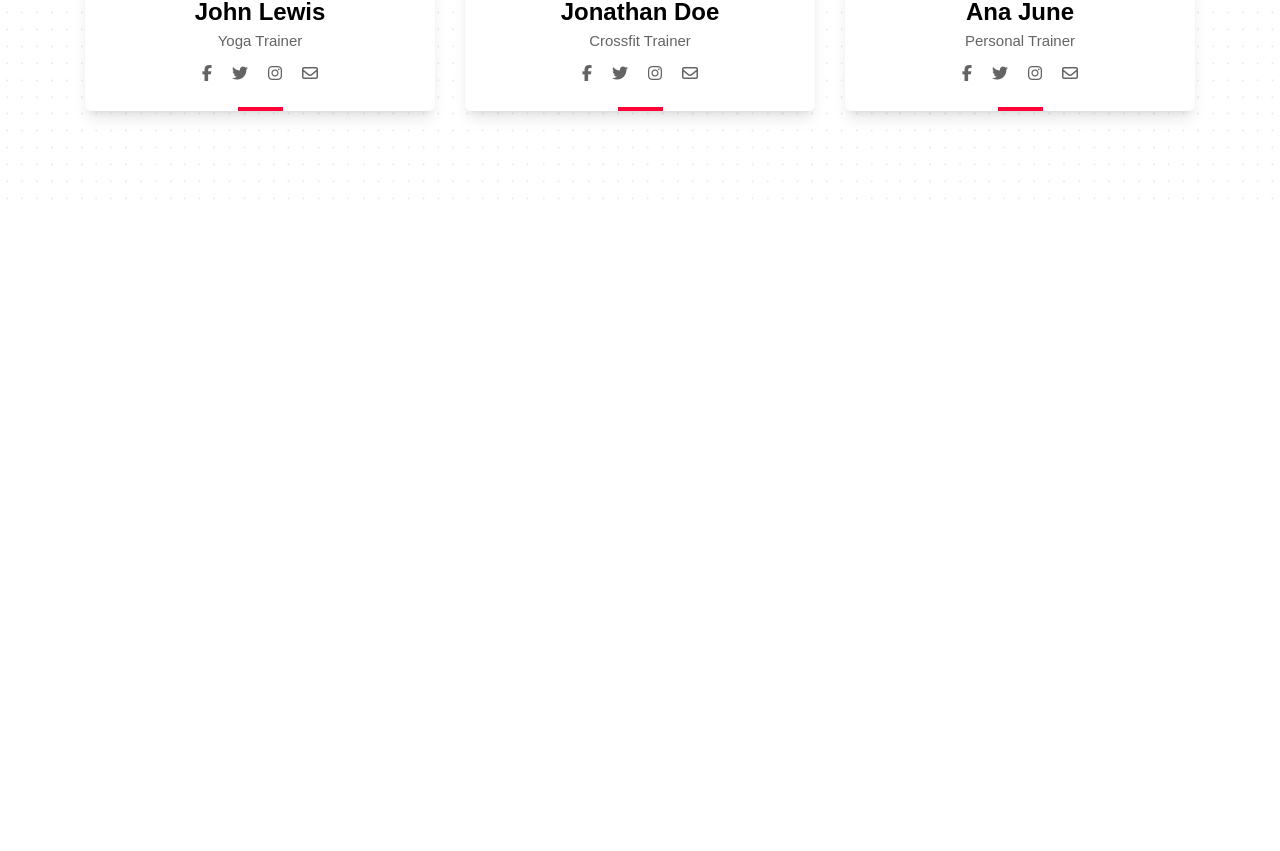
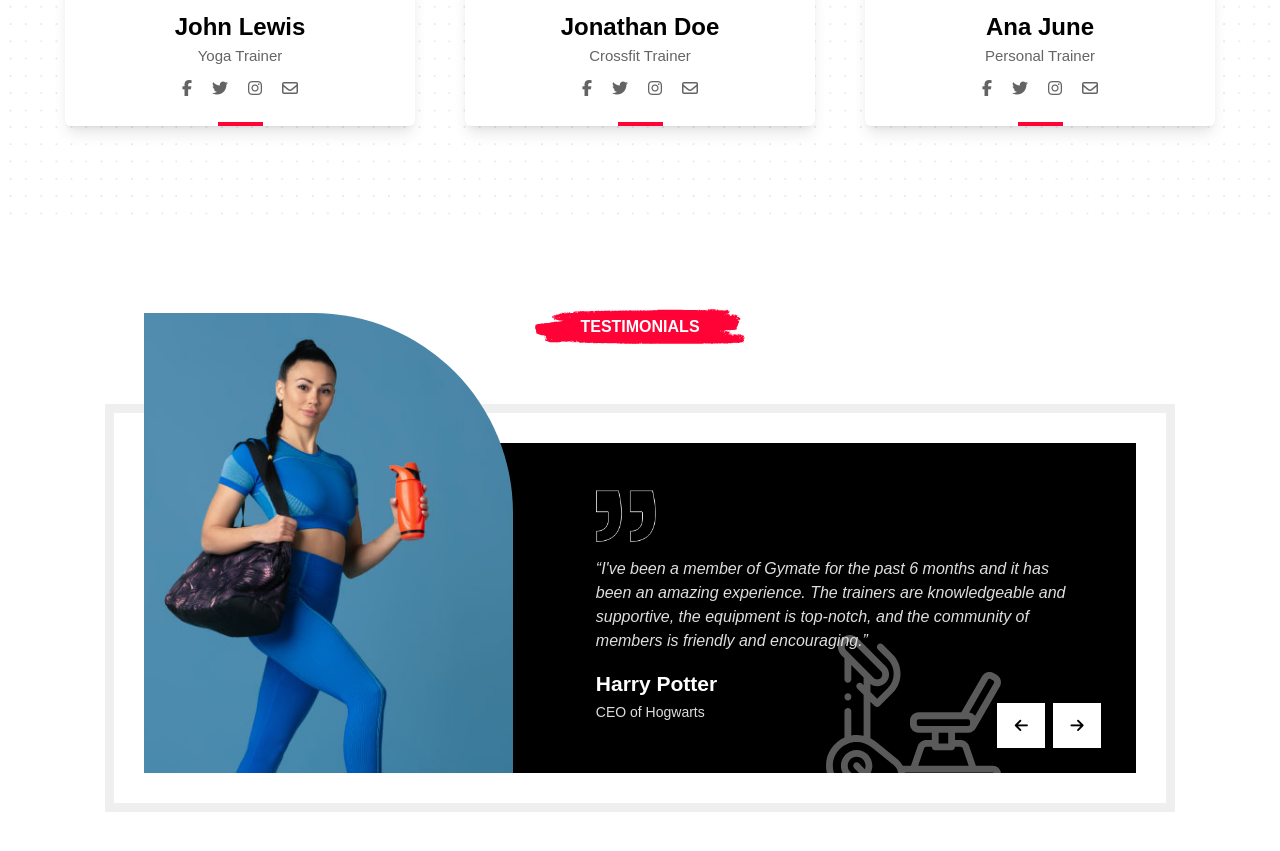
Before and after one commit to MazenMili/gym-website, a React (Create React App) app: page / in a window 1280 px wide. Shown: the part 4718-5569 px from the top of the page. Before the commit the page ends 4918 px from the top, so only its background shows below. Built offline with nearby package versions, Linux system fonts and the light colour scheme.

Commit message:
created testimonials section

```diff
--- a/src/App.js
+++ b/src/App.js
@@ -3,6 +3,7 @@ import ChooseUs from "./components/ChooseUs/ChooseUs";
 import Featured from "./components/Featured/Featured";
 import Hero from "./components/Hero/Hero";
 import Navbar from "./components/Nav/Navbar";
+import Testimonials from "./components/Testimonials/Testimonials";
 import Trainers from "./components/Trainers/Trainers";
 
 function App() {
@@ -14,6 +15,7 @@ function App() {
       <Featured />
       <ChooseUs />
       <Trainers />
+      <Testimonials />
     </>
   );
 }
--- a/src/components/ChooseUs/ChooseUs.jsx
+++ b/src/components/ChooseUs/ChooseUs.jsx
@@ -29,7 +29,7 @@ function ChooseUs() {
             <img
               src={TitleRed}
               alt="text_bg"
-              className="w-[37%] absolute -top-[6px] -left-14 "
+              className="w-[22rem] absolute -top-[6px] -left-14 "
             />
             <h2 className=" text-[3.6rem] text-white font-bold leading-[1.2] max-w-3xl">
               We Can Give A Shape Of Your Body Here!
--- a/src/components/Featured/Featured.jsx
+++ b/src/components/Featured/Featured.jsx
@@ -14,7 +14,7 @@ function Featured() {
             <img
               src={TitleRed}
               alt="text_bg"
-              className="w-[20%] absolute -top-[10px]"
+              className="w-[24rem] absolute -top-[10px]"
             />
             <h2 className="text-[3.6rem] text-black font-bold my-10">
               We Are Offering Best Flexible Classes
--- /dev/null
+++ b/src/components/Testimonials/Testimonials.jsx
@@ -0,0 +1,82 @@
+import TestimonialImg from "../../images/testimonials/testimonial-new.jpg";
+import Quotes from "../../images/testimonials/quotes.png";
+import BoxShape from "../../images/testimonials/testimonial-shape.svg";
+import TitleBg from "../../images/pricing/titlebg.svg";
+
+function Testimonials() {
+  return (
+    <>
+      {/* testimonials div */}
+      <section className="my-[10rem] w-[107rem] mx-auto">
+        <div className="container pagepadding">
+          {/* title */}
+          <div className="text-center relative">
+            <p className="text-white relative z-10 text-[16px] uppercase font-bold -mb-[10.5rem]">
+              Testimonials
+            </p>
+            <img
+              alt="title_img"
+              src={TitleBg}
+              className="w-[21rem] absolute -top-[6px] left-[43rem]"
+            />
+          </div>
+
+          {/* testimonials wrapper */}
+          <div className="border-[#efefef] mt-[17rem] bg-white border-solid border-[9px] p-[30px]">
+            <div className="bg-black overflow-x-clip w-full h-[33rem] relative">
+              {/* img */}
+              <img
+                alt="girl_img"
+                src={TestimonialImg}
+                className="absolute bottom-0 -left-10 z-20 h-[46rem] rounded-tr-[200px]"
+              />
+
+              {/* all text-boxes */}
+              <div className="flex">
+                {/* text box */}
+                <div className="absolute flex flex-col bg-black  top-0 right-0 w-[60%] h-full py-[47px] px-[55px]">
+                  <img alt="quote_img" src={Quotes} className="w-[6rem]" />
+                  <p className=" text-[16px] italic text-[#dedede] my-6 z-10">
+                    “I've been a member of Gymate for the past 6 months and it
+                    has been an amazing experience. The trainers are
+                    knowledgeable and supportive, the equipment is top-notch,
+                    and the community of members is friendly and encouraging.”
+                  </p>
+                  <h3 className="text-white text-[21px] mb-1 font-bold">
+                    Harry Potter
+                  </h3>
+                  <p className="text-[14px] font-medium text-[#dedede]">
+                    CEO of Hogwarts
+                  </p>
+                  <img
+                    alt="box_img"
+                    src={BoxShape}
+                    className="w-[17.5rem] absolute bottom-0 right-[13.5rem] invert opacity-40"
+                  />
+                </div>
+              </div>
+
+              {/* buttons */}
+              <div className="flex gap-3 absolute bottom-[25px] right-[35px]">
+                <button
+                  style={{ transition: "all 0.2s" }}
+                  className="py-5 px-7 bg-white text-black text-2xl hover:bg-[#FF0336] hover:text-white"
+                >
+                  <i class="fa-solid fa-arrow-left"></i>
+                </button>
+                <button
+                  style={{ transition: "all 0.2s" }}
+                  className="py-5 px-7 bg-white text-black text-2xl hover:bg-[#FF0336] hover:text-white"
+                >
+                  <i class="fa-solid fa-arrow-right"></i>
+                </button>
+              </div>
+            </div>
+          </div>
+        </div>
+      </section>
+    </>
+  );
+}
+
+export default Testimonials;
--- a/src/components/Trainers/TrainerBox.jsx
+++ b/src/components/Trainers/TrainerBox.jsx
@@ -25,7 +25,7 @@ function TrainerBox() {
   return (
     <>
       <div
-        className="flex justify-center gap-[3rem]"
+        className="flex justify-center gap-[5rem]"
         style={{ margin: "0 auto" }}
       >
         {trainers.map((train, id) => (
--- a/src/components/Trainers/Trainers.jsx
+++ b/src/components/Trainers/Trainers.jsx
@@ -6,15 +6,15 @@ function Trainers() {
     <>
       <section className="trainers-section">
         <div className="container page-padding py-[12rem]">
-          {/* title div */}
-          <div className="flex flex-col text-center relative">
+          {/* title div -- */}
+          <div className="flex flex-col text-center relative w-[117rem]">
             <p className="text-white relative z-10 text-[16px] uppercase font-bold mb-10">
               gym trainers
             </p>
             <img
               src={TitleRed}
               alt="text_bg"
-              className="w-[18%] absolute -top-[6px] left-[48rem] "
+              className="w-[21rem] absolute -top-[6px] left-[48.5rem] "
             />
 
             <h2 className="text-[3.4rem] font-bold mb-4">
@@ -26,8 +26,8 @@ function Trainers() {
             </p>
           </div>
 
-          {/* trainers div */}
-          <div className="flex mt-14">
+          {/* trainers div -- */}
+          <div className="flex mt-20">
             <TrainerBox />
           </div>
         </div>
```
Also changed, not shown: src/images/testimonials/testimonial-new.jpg (added), src/images/testimonials/testimonial-shape.svg (added).
